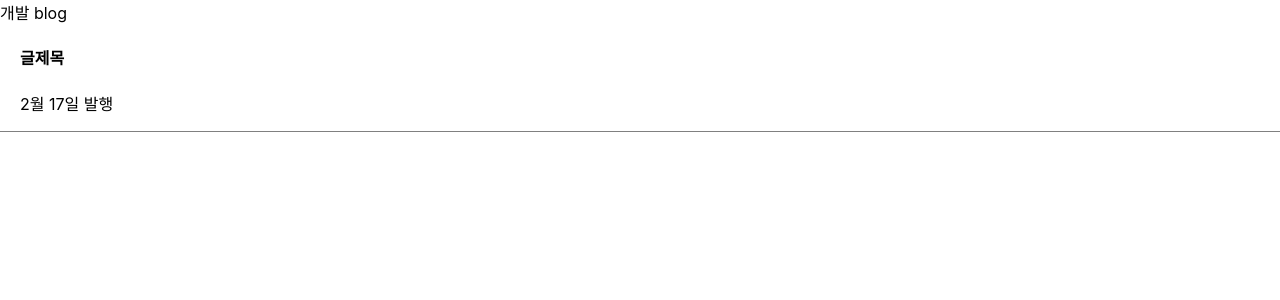
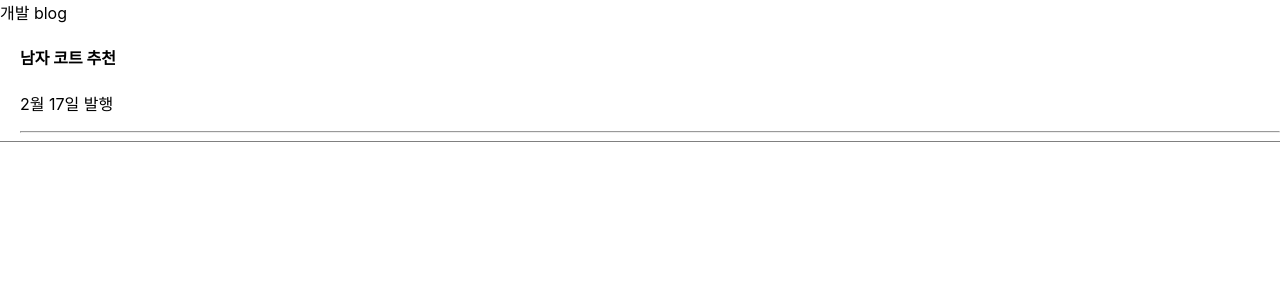
Before and after one commit to leeunduck/Coding_Apple_React, a React (Create React App) app: page / in a window 1280 px wide. Shown: the top 300 px of the page. Built offline with nearby package versions, Linux system fonts and the light colour scheme.

Commit message:
feat: learning useState

```diff
--- a/src/App.js
+++ b/src/App.js
@@ -1,6 +1,8 @@
+import { useState } from "react";
 import "./App.css";
 
 function App() {
+  let [writeHeader, b] = useState("남자 코트 추천");
   let posts = "강남 우동 맛집";
   return (
     <div className="App">
@@ -8,8 +10,9 @@ function App() {
         <div>개발 blog</div>
       </div>
       <div className="list">
-        <h4>글제목</h4>
+        <h4>{writeHeader}</h4>
         <p>2월 17일 발행</p>
+        <hr />
       </div>
     </div>
   );
```
